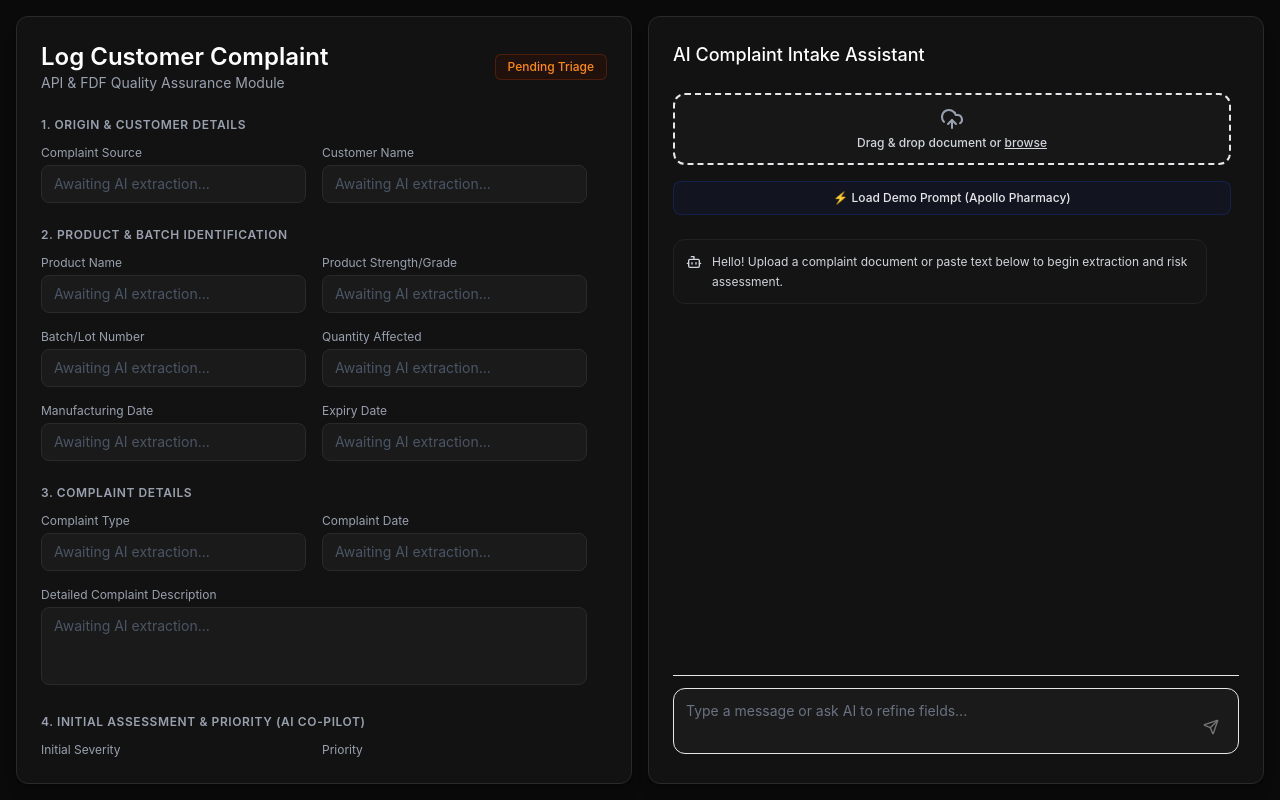
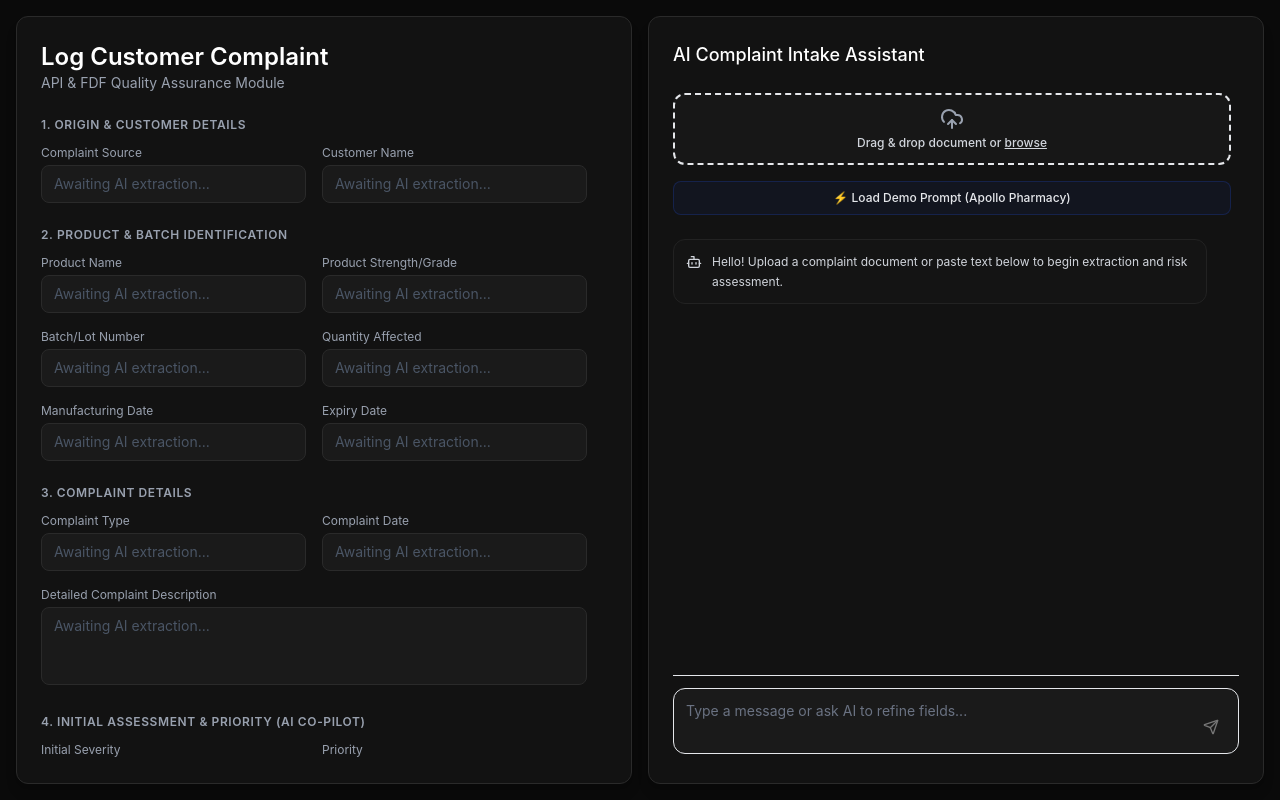
Before and after one commit to Atharv-Bandekar/Aivoa-Complaint-System, a React app in the folder frontend/: page / in a window 1280 px wide. Built offline with nearby package versions, Linux system fonts and the light colour scheme; the HTML template or start-up script is replaced by a standard one.

Commit message:
fix pending triage badge appearing before text/file upload

```diff
--- a/frontend/src/App.jsx
+++ b/frontend/src/App.jsx
@@ -4,8 +4,12 @@
 import AIAssistant from './components/AIAssistant';
 
 function App() {
-  // LISTENING FOR THE SAVE FLAG FROM REDUX
-  const isSaved = useSelector((state) => state.complaint.isSaved);
+  // Pull the whole complaint state to check if data exists
+  const complaintState = useSelector((state) => state.complaint);
+  const { isSaved, product_name } = complaintState;
+
+  // Check if the AI has successfully extracted data
+  const hasExtractedData = Boolean(product_name);
 
   return (
     <div className="h-screen w-screen flex p-4 gap-4 box-border bg-[#0A0A0A]">
@@ -18,8 +22,9 @@
             <p className="text-sm text-gray-400">API & FDF Quality Assurance Module</p>
           </div>
 
-          {/* THE DYNAMIC BADGE LOGIC */}
-          {isSaved ? (
+          {/* UPDATED: THE DYNAMIC BADGE LOGIC */}
+          {hasExtractedData && (
+            isSaved ? (
               <span className="px-3 py-1 text-xs font-medium text-emerald-400 bg-emerald-950/30 border border-emerald-900/50 rounded-md transition-colors duration-500">
                 Complaint Logged
               </span>
@@ -27,6 +32,7 @@
               <span className="px-3 py-1 text-xs font-medium text-orange-400 bg-orange-950/30 border border-orange-900/50 rounded-md transition-colors duration-500">
                 Pending Triage
               </span>
+            )
           )}
         </div>
 
```
Lines whose indentation alone changed are shown as unchanged.
